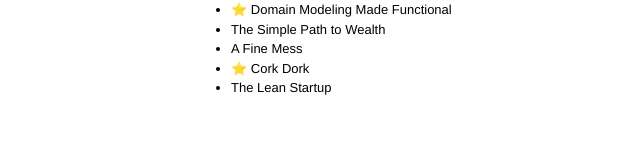
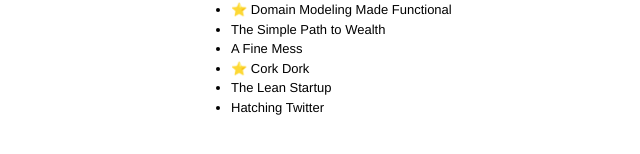
Before and after one commit to denis/denis.github.com, a Jekyll site: the page built from reading.md, in a window 1280 px wide. Shown: the part 236-390 px from the top of the page, without its empty margins (49-689 px from the left). Built offline with Jekyll 4.4.1, drawn with Linux system fonts in a browser that asks for light colours; comment, search, counter and statistics services are not loaded.

Commit message:
Add Hatching Twitter to Reading

```diff
--- a/reading.md
+++ b/reading.md
@@ -19,3 +19,4 @@
 - A Fine Mess
 - ⭐️ Cork Dork
 - The Lean Startup
+- Hatching Twitter
```
